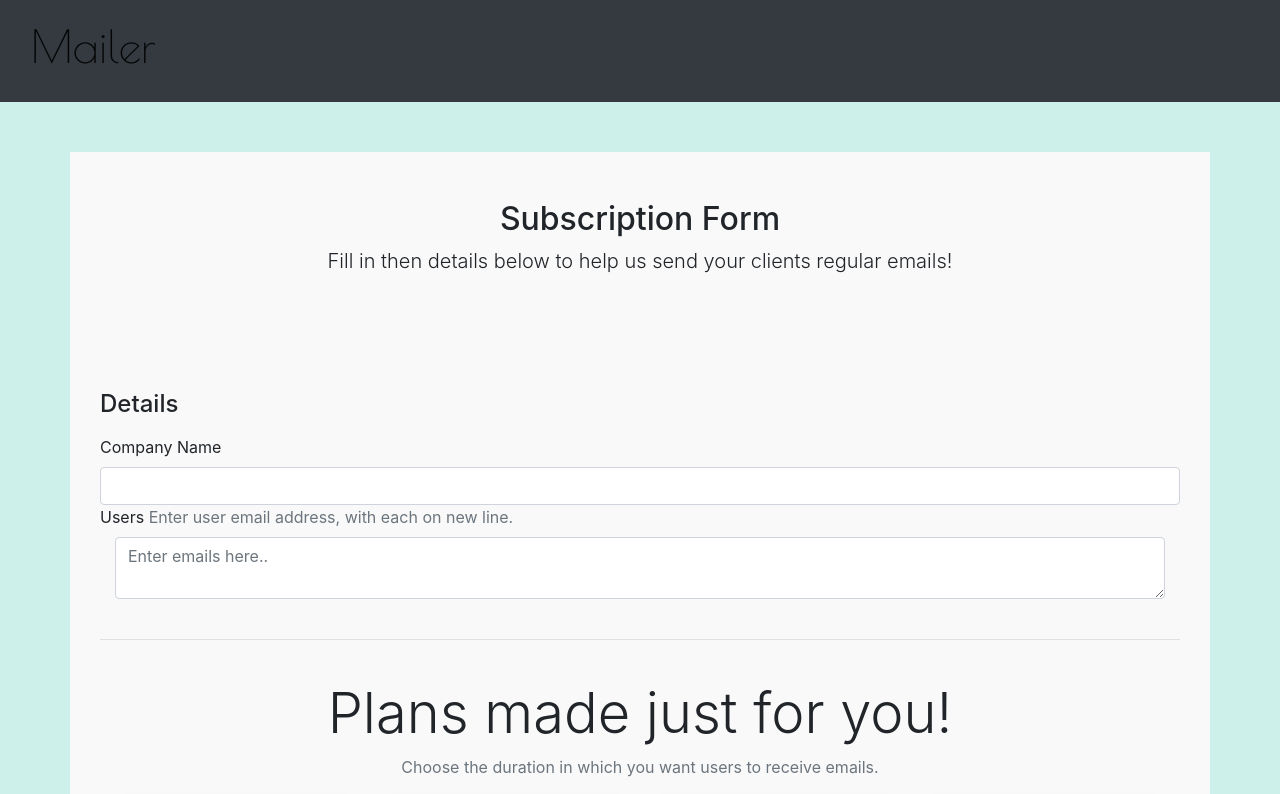
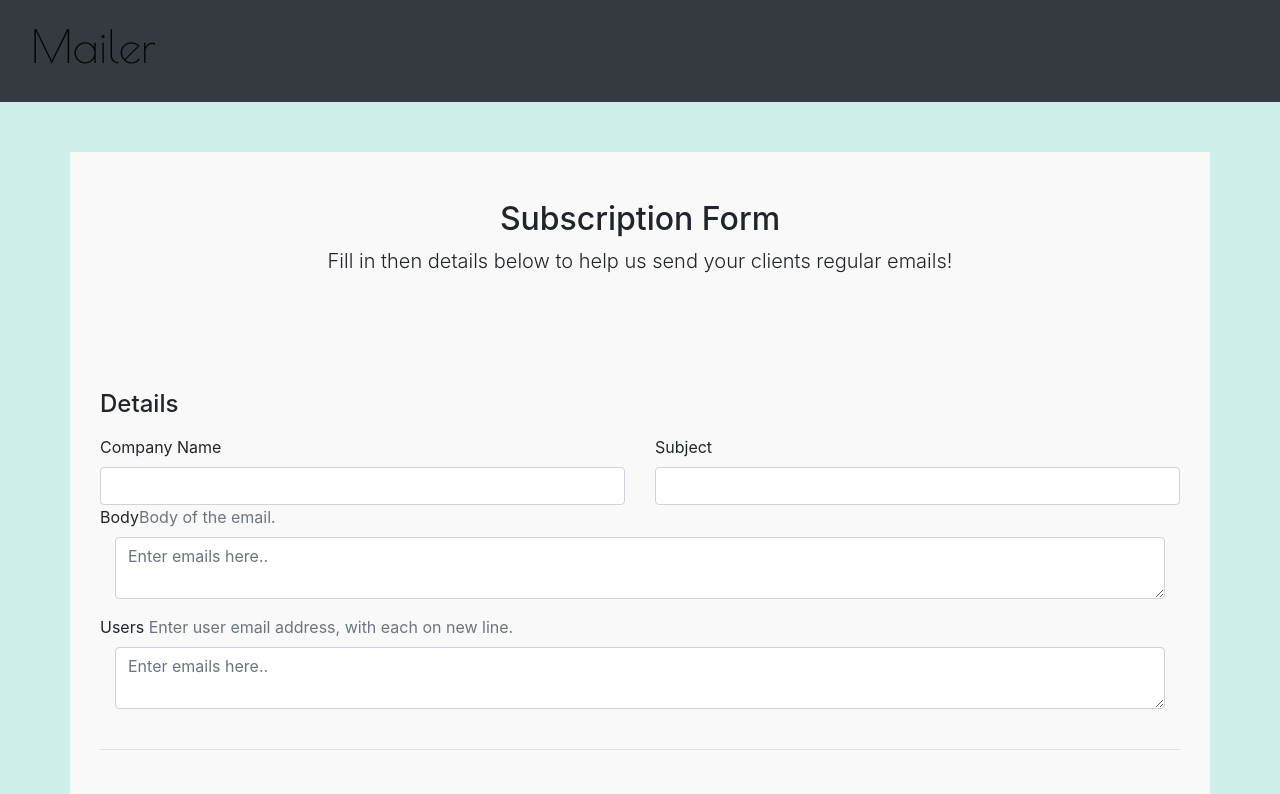
Before and after one commit to anshika0207/Mailer, a React (Create React App) app in the folder frontend/: page /home in a window 1280 px wide. Shown: the top 794 px of the page. Built offline with nearby package versions, Linux system fonts and the light colour scheme.

Commit message:
Added mail db

```diff
--- a/frontend/src/components/Home.js
+++ b/frontend/src/components/Home.js
@@ -1,10 +1,42 @@
-import React from "react";
+import React, {useState} from "react";
 import Navbar from "./Navbar";
 import './Home.css';
+import Mail from "./Mail";
 
 var userIsRegistered=true;
 
 function Home(){
+
+    var [company, setcompany] = useState("");
+    var [subject, setsubject] = useState("");
+    var [mailbody, setmailbody] = useState("");
+    var [emails, setemails] = useState("");
+    var [plan, setplan] = useState("");
+
+    function cmp(event){
+        setcompany(event.target.value);
+        // console.log({company});
+    }
+
+    function sub(event){
+        setsubject(event.target.value);
+    }
+
+    function bady(event){
+        setmailbody(event.target.value);
+    }
+
+    function ez(event){
+        setemails(event.target.value);
+    }
+
+    function scription(event){
+        setplan(event.target.name);
+    }
+
+    function submit(){
+
+    }
 
     return(
     <div class="home">
@@ -22,9 +54,25 @@ function Home(){
           <div class="row g">
             <div class="col-sm">
               <label for="firstName" class="form-label">Company Name</label>
-              <input type="text" class="form-control" id="firstName" placeholder="" value="" required/>
+              <input type="text" class="form-control" id="firstName" onChange={cmp} required/>
               <div class="invalid-feedback">
                 Valid company name is required.
+              </div>
+            </div>
+
+            <div class="col-sm">
+              <label for="firstName" class="form-label">Subject</label>
+              <input type="text" class="form-control" id="firstName" onChange={sub} required/>
+              <div class="invalid-feedback">
+                Valid company name is required.
+              </div>
+            </div>
+            <div class="col-12 ">
+              <label for="username" class="form-label">Body<span class="text-muted">Body of the email.</span>  </label>
+              <div class="input-group">
+              <div class="form-group shadow-textarea col-lg">
+                <textarea class="form-control z-depth-1" id="exampleFormControlTextarea6" placeholder="Enter emails here.." onChange={bady}></textarea>
+                </div>
               </div>
             </div>
 
@@ -32,10 +80,12 @@ function Home(){
               <label for="username" class="form-label">Users <span class="text-muted">Enter user email address, with each on new line.</span>  </label>
               <div class="input-group">
               <div class="form-group shadow-textarea col-lg">
-                <textarea class="form-control z-depth-1" id="exampleFormControlTextarea6" placeholder="Enter emails here.."></textarea>
+                <textarea class="form-control z-depth-1" id="exampleFormControlTextarea6" placeholder="Enter emails here.." onChange={ez}></textarea>
                 </div>
               </div>
             </div>
+
+
         </div>
           <hr class="my-4"/>
 
@@ -53,7 +103,7 @@ function Home(){
                     <ul class="list-unstyled mt-3 mb-4">
                     <li>sent to the recipient after every 20 or 30 second every day</li>
                     </ul>
-                    <button type="button" class="w-100 btn btn-lg btn-outline-primary">Choose</button>
+                    <button type="button" class="w-100 btn btn-lg btn-outline-primary"  name="recurring" onClick={scription}>Choose</button>
                 </div>
                 </div>
             </div>
@@ -66,7 +116,7 @@ function Home(){
                     <ul class="list-unstyled mt-3 mb-4">
                     <li>sent to the recipient on any particular day and time of every week</li>
                     </ul>
-                    <button type="button" class="w-100 btn btn-lg btn-outline-primary">Choose</button>
+                    <button type="button" class="w-100 btn btn-lg btn-outline-primary"  name="weekly" onClick={scription}>Choose</button>
                 </div>
                 </div>
             </div>
@@ -79,7 +129,7 @@ function Home(){
                     <ul class="list-unstyled mt-3 mb-4">
                     <li>sent to the recipient on any particular date and time of every month</li>
                     </ul>
-                    <button type="button" class="w-100 btn btn-lg btn-outline-primary">Choose</button>
+                    <button type="button" class="w-100 btn btn-lg btn-outline-primary" name="monthly" onClick={scription}>Choose</button>
                 </div>
                 </div>
             </div>
@@ -92,7 +142,7 @@ function Home(){
                     <ul class="list-unstyled mt-3 mb-4">
                     <li>sent to the recipient on any particular date and time every year</li>
                     </ul>
-                    <button type="button" class="w-100 btn btn-lg btn-outline-primary">Choose</button>
+                    <button type="button" class="w-100 btn btn-lg btn-outline-primary" name="yearly" onClick={scription}>Choose</button>
                 </div>
                 </div>
             </div>
@@ -101,7 +151,7 @@ function Home(){
 
           <hr class="my-4"/>
 
-          <button class="w-100 btn btn-outline-primary btn-lg" type="submit">Submit</button>
+          <button class="w-100 btn btn-outline-primary btn-lg" type="submit" onClick={submit}>Submit</button>
         </form>
       </div>
       </div>
--- a/frontend/src/components/SignUp.js
+++ b/frontend/src/components/SignUp.js
@@ -2,7 +2,6 @@ import { render } from '@testing-library/react';
 import React, { useEffect, useState } from 'react'
 import axios from "./axios";
 import './SignUp.css';
-import RandomHome from './RandomHome'
 import { Link } from "react-router-dom";
 
 function SignUp() {
```
Also changed, not shown: frontend/src/components/Form.js (added). Lines whose indentation alone changed are shown as unchanged.
